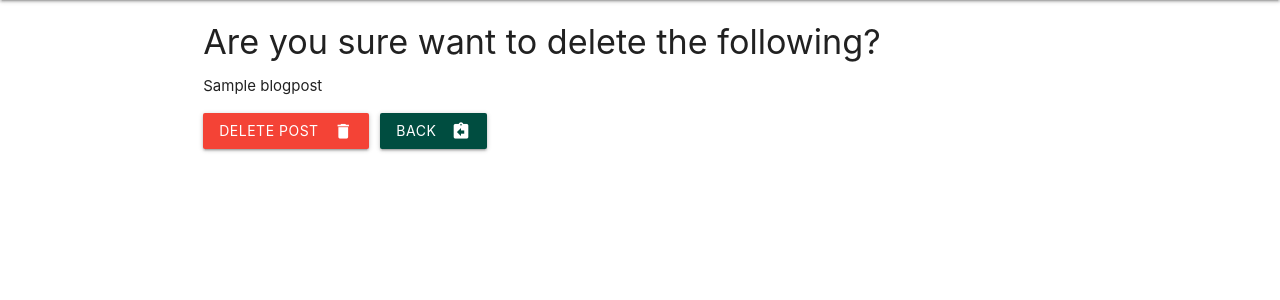
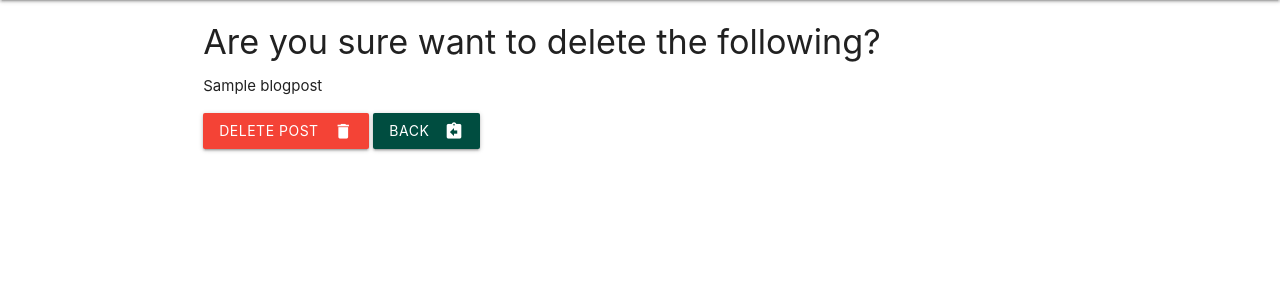
Before and after one commit to dipto0321/draggle_blog, a Django app: a page that uses src/blog/templates/blog_posts/delete.html in a window 1280 px wide. Shown: the part 64-364 px from the top of the page. Run offline with Django 3.2, Linux system fonts and the light colour scheme; a user stored in the database is signed in; tables that the repository leaves empty hold one stand-in row (values such as "Sample post").

Commit message:
Delete view button rearrenge

```diff
--- a/src/blog/templates/blog_posts/delete.html
+++ b/src/blog/templates/blog_posts/delete.html
@@ -6,14 +6,14 @@
     <h4>Are you sure want to delete the following?</h4>
     <p>{{post.title}}</p>
   </div>
-  <div class="col">
+  <div class="col s6">
     <form method="POST">
     {% csrf_token %}
     <button class="btn waves-effect waves-light red" type="submit" name="action">Delete post
       <i class="material-icons right">delete</i>
     </button>
+    <a href="/blog/" class="waves-effect waves-light btn teal darken-4"><i class="material-icons right">assignment_return</i>Back</a>
     </form>
   </div>
-  <a href="/blog/" class="waves-effect waves-light btn teal darken-4"><i class="material-icons right">assignment_return</i>Back</a>
 </div>
 {% endblock %}
```
